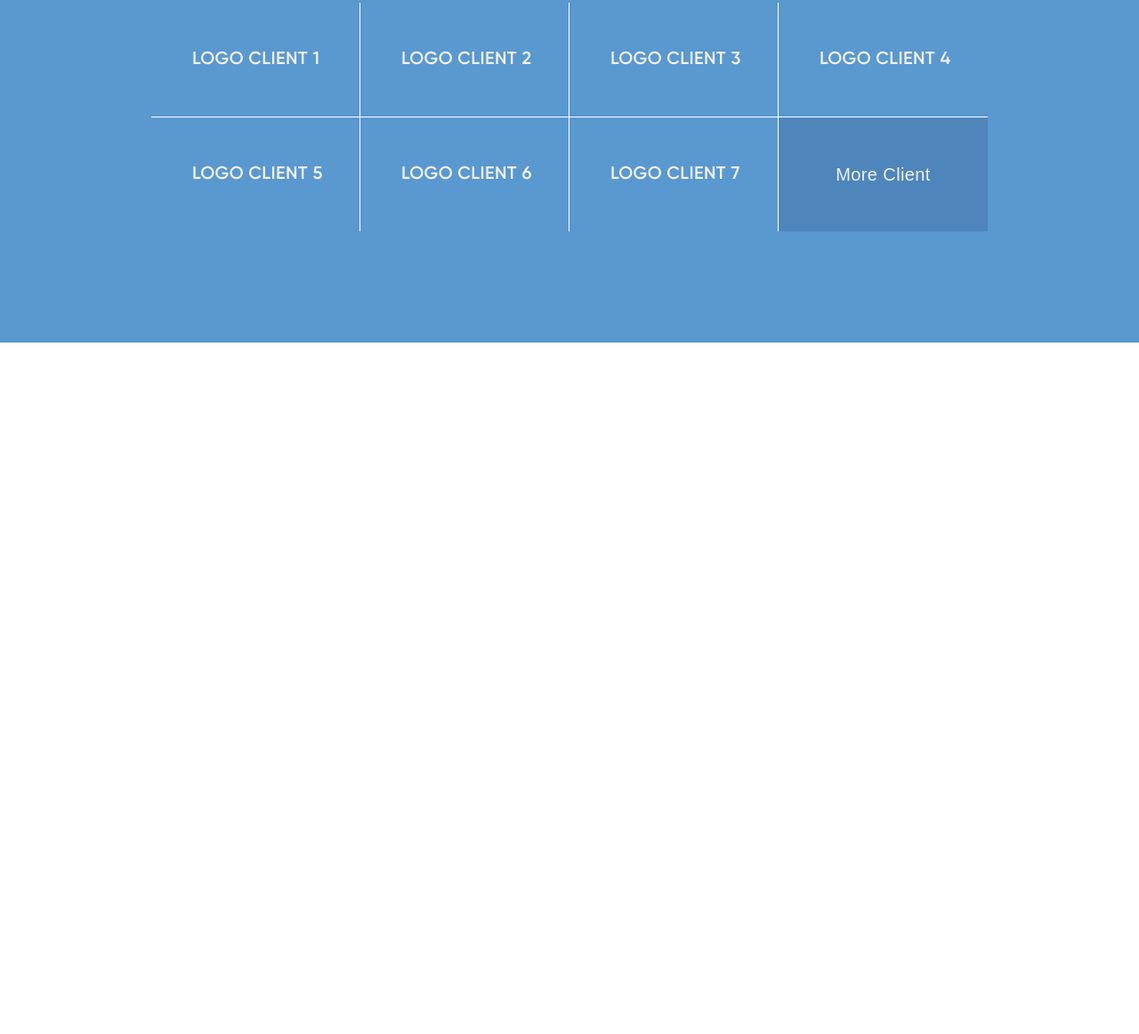
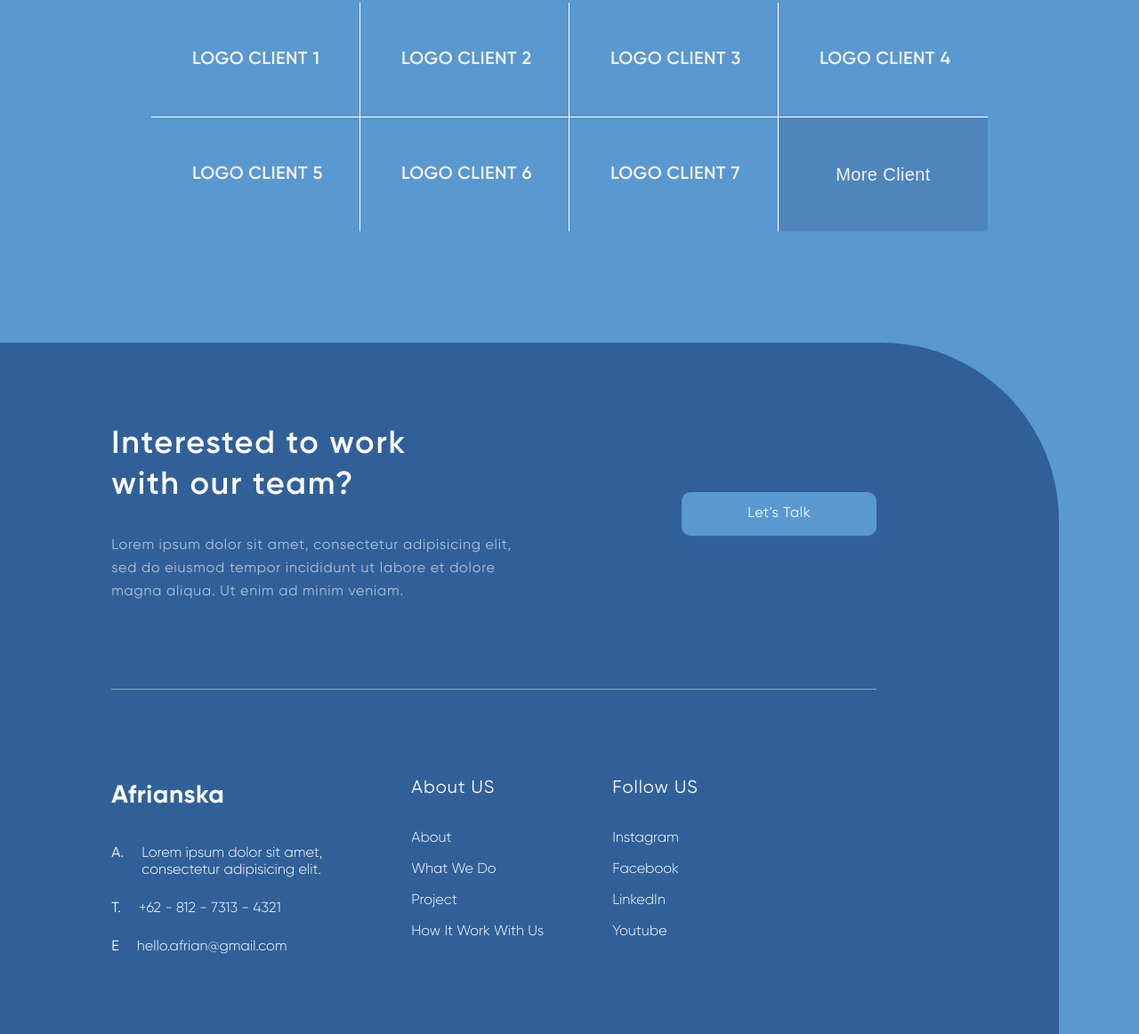
Before and after one commit to hramtsov13/de-landingpage, a website: page app/index.html in a window 1280 px wide. Shown: the part 2666-3828 px from the top of the page at 89% size. Before the commit the page ends 3051 px from the top, so only its background shows below. Drawn offline with Linux system fonts and the light colour scheme.

Commit message:
main page/footer unpositioned

```diff
--- a/app/index.html
+++ b/app/index.html
@@ -125,5 +125,52 @@
         </div>
       </div>
     </section>
+
+    <footer class="footer">
+      <div class="footer-2">
+        <div class="wrapper">
+          <div class="footer__wrapper">
+            <div class="footer__job">
+              <div class="job__offer">
+                <h2 class="offer__header">Interested to work<br />with our team?</h2>
+                <p class="offer__description">
+                  Lorem ipsum dolor sit amet, consectetur adipisicing elit, sed do eiusmod tempor incididunt ut labore et dolore
+                  magna aliqua. Ut enim ad minim veniam.
+                </p>
+              </div>
+              <div class="button job__button">Let's Talk</div>
+            </div>
+            <div class="footer__contacts">
+              <div class="contacts__info">
+                <h3 class="info__header">Afrianska</h3>
+                <span
+                  >A.
+                  <p class="info__item">
+                    Lorem ipsum dolor sit amet,<br />
+                    consectetur adipisicing elit.
+                  </p></span
+                >
+                <span>T. <a class="info__item" href="tel:+6281273134321">+62 - 812 - 7313 - 4321</a></span>
+                <span>E <a class="info__item" href="mail:hello.afrian@gmail.com">hello.afrian@gmail.com</a></span>
+              </div>
+              <div class="contacts__about">
+                <h3 class="about__header">About US</h3>
+                <a href="##">About</a>
+                <a href="##">What We Do</a>
+                <a href="##">Project</a>
+                <a href="##">How It Work With Us</a>
+              </div>
+              <div class="contacts__social">
+                <h3 class="social__header">Follow US</h3>
+                <a href="##">Instagram</a>
+                <a href="##">Facebook</a>
+                <a href="##">LinkedIn</a>
+                <a href="##">Youtube</a>
+              </div>
+            </div>
+          </div>
+        </div>
+      </div>
+    </footer>
   </body>
 </html>
--- a/app/sass/style.sass
+++ b/app/sass/style.sass
@@ -222,6 +222,90 @@ $primary-color: #1F3F68
           color: #F2F2F2
           font-weight: 500
 
+.footer__wrapper
+  max-width: 860px
+  margin: 0 auto 0 0
+
+.footer
+  background: #5A98D0
+  .footer-2
+    margin: 0 7% 0 0
+    background: #316099
+    border-radius: 0px 200px 0px 0px
+    .footer__job
+      display: flex
+      justify-content: space-between
+      align-items: center
+      padding-top: 5.6875rem
+      padding-bottom: 6rem
+      border-bottom: 1px solid rgba(255, 255, 255, 0.4)
+      .job__offer
+        width: 55%
+        display: flex
+        flex-direction: column
+
+        .offer__header
+          margin-bottom: 2rem
+          font-size: 2.25rem
+          font-weight: 500
+          line-height: 2.875rem
+          letter-spacing: 0.05em
+          color: #ffffff
+        .offer__description
+          line-height: 1.625rem
+          letter-spacing: 0.05em
+          color: #FFFFFF
+          opacity: 0.6
+      .job__button
+        padding: 0.9375rem 4.625rem
+
+    .footer__contacts
+      padding: 6rem 0 4rem
+      display: flex
+      justify-content: flex-start
+      align-items: flex-start
+      color: #FFFFFF
+
+      a
+        color: #ffffff
+        text-decoration: none
+      .contacts__info,
+      .contacts__about,
+      .contacts__social
+        display: flex
+        flex-direction: column
+
+      .contacts__info
+        margin-right: 6.25rem
+        .info__header
+          margin-bottom: 2.0625rem
+          font-size: 1.75rem
+          line-height: 2.875rem
+          letter-spacing: 0.02em
+        .info__item
+          display: inline-block
+          margin-left: 1rem
+          margin-bottom: 1.5rem
+          vertical-align: top
+          font-weight: 300
+
+      .contacts__about
+        margin-right: 4.8125rem
+
+      .about__header,
+      .social__header
+        margin-bottom: 2rem
+        font-weight: 400
+        font-size: 1.25rem
+        line-height: 1.875rem
+        letter-spacing: 0.05em
+
+      a
+        margin-bottom: 1rem
+        font-weight: 300
+        &:hover
+          color: rgba(255, 255, 255, 0.6)
+
 @font-face
   font-family: Gilroy
   font-style: bold
@@ -241,6 +325,12 @@ $primary-color: #1F3F68
   src: url("./../fonts/Gilroy/Gilroy-SemiBold.ttf")
 
 @font-face
+  font-family: Gilroy
+  font-style: light
+  font-weight: 300
+  src: url("./../fonts/Gilroy/Gilroy-Light.ttf")
+
+@font-face
   font-family: Galien
   font-style: normal
   font-weight: 400
```
Also changed, not shown: app/css/style.min.css, app/fonts/Gilroy/Gilroy-Light.ttf (added).
